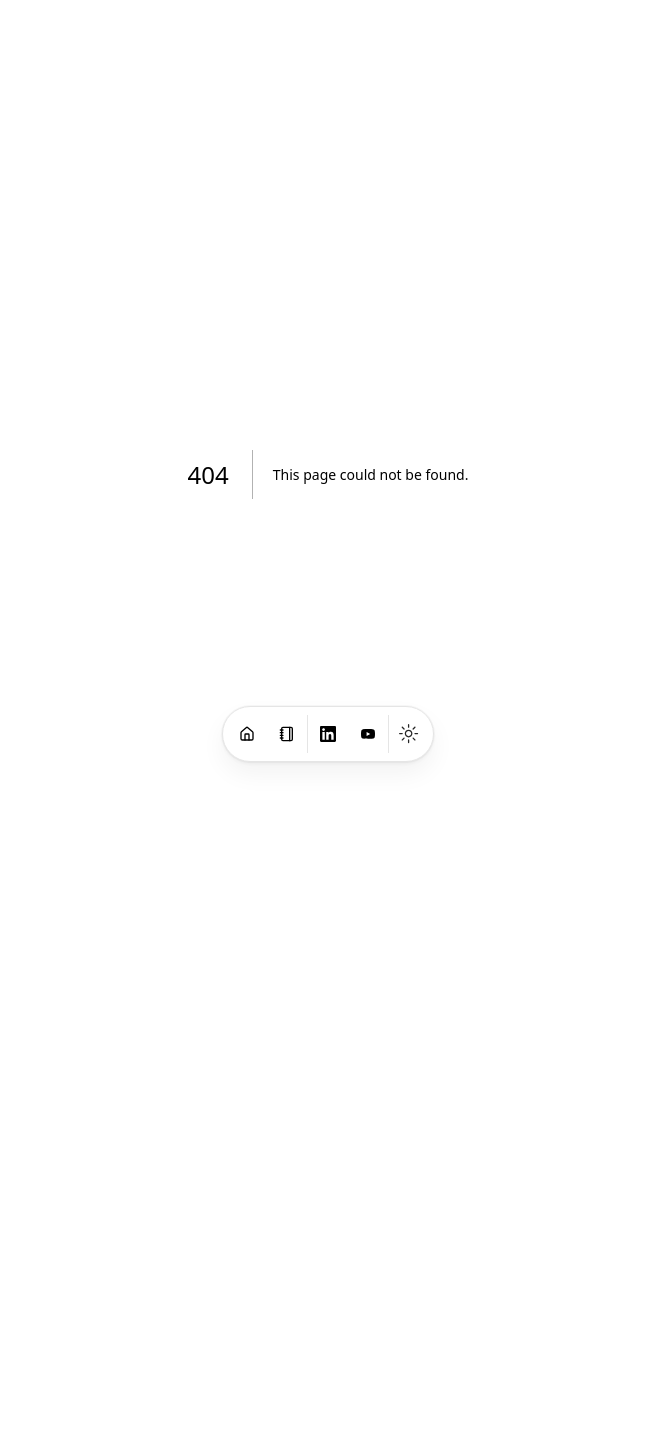
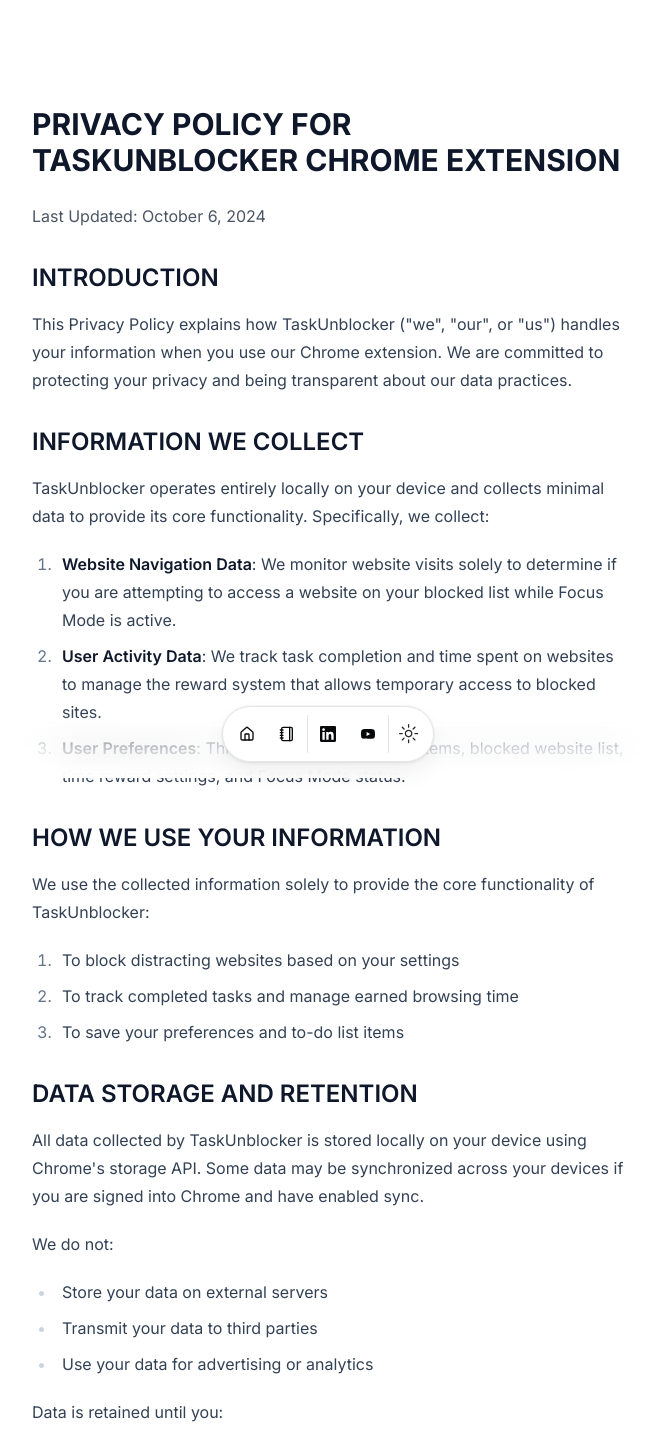
Before and after one commit to GioRenna/portfolio, a Next.js app: page /taskunbloker/privacy_policy in a window 1280 px wide. Before the commit this address had no page. Shown: the part 22-1473 px from the top of the page, without its empty margins (312-966 px from the left). Before the commit the page ends 992 px from the top, so only its background shows below. Built offline with nearby package versions, Linux system fonts and the light colour scheme.

Commit message:
add privacy_policy taskunbloker

```diff
--- a/src/app/layout.tsx
+++ b/src/app/layout.tsx
@@ -19,6 +19,9 @@
     template: `%s | ${DATA.name}`,
   },
   description: DATA.description,
+  icons: {
+    icon: '/favicon.ico',
+  },
   openGraph: {
     title: `${DATA.name}`,
     description: DATA.description,
--- /dev/null
+++ b/src/app/taskunbloker/privacy_policy/page.tsx
@@ -0,0 +1,109 @@
+import { Metadata } from "next";
+
+export const metadata: Metadata = {
+  title: "TaskUnblocker Privacy Policy",
+  description: "Privacy Policy for TaskUnblocker Chrome Extension",
+};
+
+export default function PrivacyPolicyPage() {
+  const currentDate = new Date().toLocaleDateString("en-US", {
+    year: "numeric",
+    month: "long",
+    day: "numeric",
+  });
+
+  return (
+    <div className="container mx-auto px-4 py-8 max-w-4xl">
+      <div className="prose prose-slate dark:prose-invert mx-auto">
+        <h1 className="text-3xl font-bold mb-6">PRIVACY POLICY FOR TASKUNBLOCKER CHROME EXTENSION</h1>
+        <p className="text-gray-600 dark:text-gray-400">Last Updated: {currentDate}</p>
+
+        <h2 className="text-2xl font-semibold mt-8 mb-4">INTRODUCTION</h2>
+        <p>
+          This Privacy Policy explains how TaskUnblocker ("we", "our", or "us") handles your information when you use our Chrome extension.
+          We are committed to protecting your privacy and being transparent about our data practices.
+        </p>
+
+        <h2 className="text-2xl font-semibold mt-8 mb-4">INFORMATION WE COLLECT</h2>
+        <p>
+          TaskUnblocker operates entirely locally on your device and collects minimal data to provide its core functionality. Specifically, we collect:
+        </p>
+        <ol className="list-decimal pl-6 space-y-2">
+          <li><strong>Website Navigation Data</strong>: We monitor website visits solely to determine if you are attempting to access a website on your blocked list while Focus Mode is active.</li>
+          <li><strong>User Activity Data</strong>: We track task completion and time spent on websites to manage the reward system that allows temporary access to blocked sites.</li>
+          <li><strong>User Preferences</strong>: This includes your to-do list items, blocked website list, time reward settings, and Focus Mode status.</li>
+        </ol>
+
+        <h2 className="text-2xl font-semibold mt-8 mb-4">HOW WE USE YOUR INFORMATION</h2>
+        <p>
+          We use the collected information solely to provide the core functionality of TaskUnblocker:
+        </p>
+        <ol className="list-decimal pl-6 space-y-2">
+          <li>To block distracting websites based on your settings</li>
+          <li>To track completed tasks and manage earned browsing time</li>
+          <li>To save your preferences and to-do list items</li>
+        </ol>
+
+        <h2 className="text-2xl font-semibold mt-8 mb-4">DATA STORAGE AND RETENTION</h2>
+        <p>
+          All data collected by TaskUnblocker is stored locally on your device using Chrome's storage API.
+          Some data may be synchronized across your devices if you are signed into Chrome and have enabled sync.
+        </p>
+        <p>We do not:</p>
+        <ul className="list-disc pl-6 space-y-2">
+          <li>Store your data on external servers</li>
+          <li>Transmit your data to third parties</li>
+          <li>Use your data for advertising or analytics</li>
+        </ul>
+        <p>Data is retained until you:</p>
+        <ul className="list-disc pl-6 space-y-2">
+          <li>Remove tasks from your to-do list</li>
+          <li>Modify your blocked website list</li>
+          <li>Uninstall the extension</li>
+        </ul>
+
+        <h2 className="text-2xl font-semibold mt-8 mb-4">YOUR DATA PROTECTION RIGHTS</h2>
+        <p>
+          Under the General Data Protection Regulation (GDPR), you have rights including:
+        </p>
+        <ul className="list-disc pl-6 space-y-2">
+          <li><strong>Right to Access</strong>: You can access all your data directly through the extension interface.</li>
+          <li><strong>Right to Rectification</strong>: You can modify your tasks and settings at any time.</li>
+          <li><strong>Right to Erasure</strong>: You can delete tasks, clear settings, or uninstall the extension to remove your data.</li>
+          <li><strong>Right to Restrict Processing</strong>: Since all processing occurs locally, you can disable the extension to stop processing.</li>
+          <li><strong>Right to Data Portability</strong>: Your data is stored in Chrome's storage and may be synchronized across your devices if you use Chrome sync.</li>
+        </ul>
+
+        <h2 className="text-2xl font-semibold mt-8 mb-4">COOKIES AND TRACKING</h2>
+        <p>
+          TaskUnblocker does not use cookies or any third-party tracking technologies.
+        </p>
+
+        <h2 className="text-2xl font-semibold mt-8 mb-4">CHILDREN'S PRIVACY</h2>
+        <p>
+          TaskUnblocker does not knowingly collect information from children under 13 years of age.
+        </p>
+
+        <h2 className="text-2xl font-semibold mt-8 mb-4">CHANGES TO THIS PRIVACY POLICY</h2>
+        <p>
+          We may update this Privacy Policy from time to time. We will notify you of any changes by posting the new Privacy Policy on this page and updating the "Last Updated" date.
+        </p>
+
+        <h2 className="text-2xl font-semibold mt-8 mb-4">CONTACT US</h2>
+        <p>
+          If you have any questions about this Privacy Policy, please contact us at:
+        </p>
+        <p className="my-4">
+          <a href="mailto:info@giusepperenna.com" className="text-blue-600 dark:text-blue-400 hover:underline">
+            info@giusepperenna.com
+          </a>
+        </p>
+
+        <h2 className="text-2xl font-semibold mt-8 mb-4">CONSENT</h2>
+        <p>
+          By using TaskUnblocker, you consent to our Privacy Policy and agree to its terms.
+        </p>
+      </div>
+    </div>
+  );
+}
```
Also changed, not shown: 2 other files (tests, documents, lock files or other folders).
